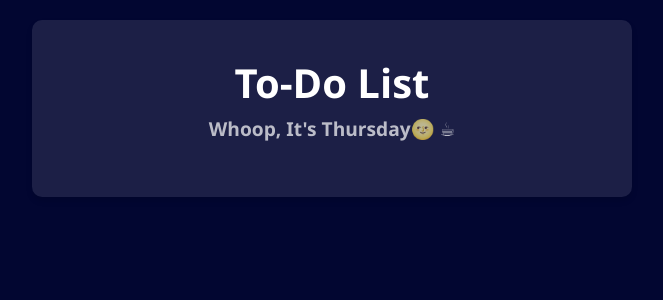
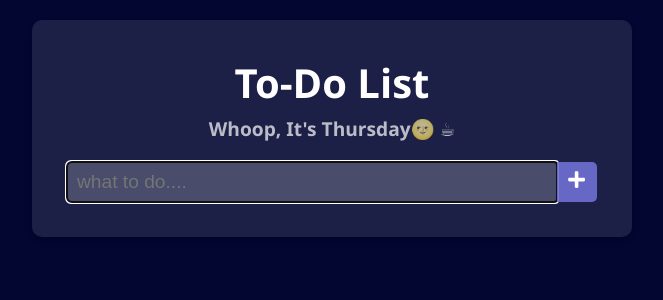
Before and after one commit to thejas-1999/todo-meta, a React (Vite) app: page / in a window 1280 px wide. Shown: the top 300 px of the page, without its empty margins (308-971 px from the left). Built offline with nearby package versions, Linux system fonts and the light colour scheme.

Commit message:
Create a form field for input section and styled it

```diff
--- a/package.json
+++ b/package.json
@@ -11,7 +11,8 @@
   },
   "dependencies": {
     "react": "^18.2.0",
-    "react-dom": "^18.2.0"
+    "react-dom": "^18.2.0",
+    "react-icons": "^5.0.1"
   },
   "devDependencies": {
     "@types/react": "^18.2.56",
--- a/src/App.jsx
+++ b/src/App.jsx
@@ -1,10 +1,12 @@
 import "./App.css";
 import Header from "./Components/Header/Header";
+import Form from "./Components/Form/Form";
 
 function App() {
   return (
     <div className="app">
       <Header />
+      <Form />
     </div>
   );
 }
--- /dev/null
+++ b/src/Components/Form/Form.css
@@ -0,0 +1,26 @@
+.input {
+  display: flex;
+  align-items: center;
+}
+
+.input input {
+  flex: 1;
+  height: 40px;
+  padding: 0 10px;
+  border: none;
+  border-radius: 5px 0 0 5px;
+  font-size: 1.2rem;
+  background-color: rgba(255, 255, 255, 0.2);
+  color: #fff;
+}
+
+.input button {
+  font-size: 1.2rem;
+  height: 40px;
+  width: 40px;
+  background-color: rgba(112, 111, 211, 0.9);
+  border: none;
+  border-radius: 0 5px 5px 0;
+  color: white;
+  cursor: pointer;
+}
--- /dev/null
+++ b/src/Components/Form/Form.jsx
@@ -0,0 +1,22 @@
+import { FaPlus } from "react-icons/fa";
+import "../Form/Form.css";
+
+const Form = () => {
+  return (
+    <div>
+      <form className="input">
+        <input
+          type="text"
+          autoFocus
+          id="addItem"
+          placeholder="what to do...."
+          required
+        />
+        <button type="submit" aria-label="Add Item">
+          <FaPlus />
+        </button>
+      </form>
+    </div>
+  );
+};
+export default Form;
```
Also changed, not shown: 1 other file (tests, documents, lock files or other folders).
